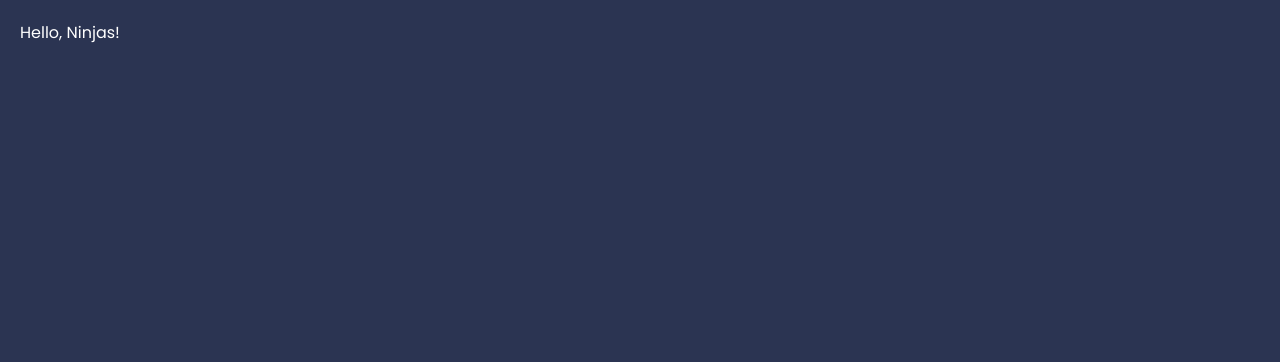
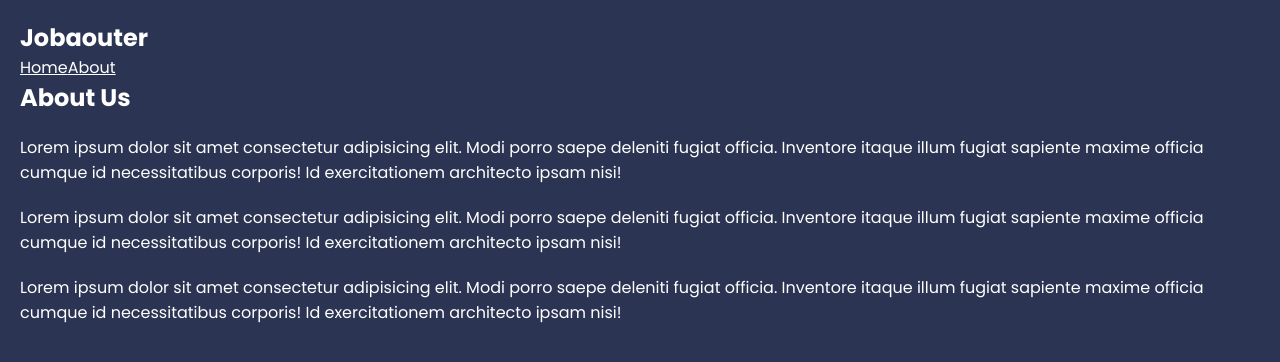
Before and after one commit to nijikoto/jobarouter, a React (Create React App) app: page /About in a window 1280 px wide. Shown: the top 362 px of the page. Built offline with nearby package versions, Linux system fonts and the light colour scheme.

Commit message:
first stage

```diff
--- a/package.json
+++ b/package.json
@@ -8,6 +8,7 @@
     "@testing-library/user-event": "^13.5.0",
     "react": "^18.2.0",
     "react-dom": "^18.2.0",
+    "react-router-dom": "6.4",
     "react-scripts": "5.0.1",
     "web-vitals": "^2.1.4"
   },
--- a/src/App.js
+++ b/src/App.js
@@ -1,9 +1,27 @@
+import { BrowserRouter, Routes, Route, Link, NavLink } from 'react-router-dom'
+
+//pages
+import Home from './pages/Home'
+import About from './pages/About'
+
 function App() {
   return (
-    <div className="App">
-      Hello, Ninjas!
-    </div>
-  );
+    <BrowserRouter>
+      <header>
+        <nav>
+          <h1>Jobaouter</h1>
+          <Link to="/">Home</Link>
+          <NavLink to="about">About</NavLink>
+        </nav>
+      </header>
+      <main>
+        <Routes>
+          <Route path="/" element={<Home />}></Route>
+          <Route path="About" element={<About />}></Route>
+        </Routes>
+      </main>
+    </BrowserRouter>
+  )
 }
 
 export default App
--- a/src/index.js
+++ b/src/index.js
@@ -7,5 +7,5 @@ const root = ReactDOM.createRoot(document.getElementById('root'))
 root.render(
   <React.StrictMode>
     <App />
-  </React.StrictMode>
+  </React.StrictMode>,
 )
--- /dev/null
+++ b/src/pages/About.js
@@ -0,0 +1,22 @@
+export default function About() {
+  return (
+    <div className="about">
+      <h2>About Us</h2>
+      <p>
+        Lorem ipsum dolor sit amet consectetur adipisicing elit. Modi porro saepe deleniti fugiat
+        officia. Inventore itaque illum fugiat sapiente maxime officia cumque id necessitatibus
+        corporis! Id exercitationem architecto ipsam nisi!
+      </p>
+      <p>
+        Lorem ipsum dolor sit amet consectetur adipisicing elit. Modi porro saepe deleniti fugiat
+        officia. Inventore itaque illum fugiat sapiente maxime officia cumque id necessitatibus
+        corporis! Id exercitationem architecto ipsam nisi!
+      </p>
+      <p>
+        Lorem ipsum dolor sit amet consectetur adipisicing elit. Modi porro saepe deleniti fugiat
+        officia. Inventore itaque illum fugiat sapiente maxime officia cumque id necessitatibus
+        corporis! Id exercitationem architecto ipsam nisi!
+      </p>
+    </div>
+  )
+}
--- /dev/null
+++ b/src/pages/Home.js
@@ -0,0 +1,22 @@
+export default function Home() {
+  return (
+    <div className="home">
+      <h2>Welcome</h2>
+      <p>
+        Lorem ipsum dolor sit amet consectetur adipisicing elit. Qui, nobis iste quae laudantium
+        autem dolore et aut fuga expedita laborum optio natus, a nemo. Vero molestiae numquam itaque
+        dolore voluptates?
+      </p>
+      <p>
+        Lorem ipsum dolor sit amet consectetur adipisicing elit. Qui, nobis iste quae laudantium
+        autem dolore et aut fuga expedita laborum optio natus, a nemo. Vero molestiae numquam itaque
+        dolore voluptates?
+      </p>
+      <p>
+        Lorem ipsum dolor sit amet consectetur adipisicing elit. Qui, nobis iste quae laudantium
+        autem dolore et aut fuga expedita laborum optio natus, a nemo. Vero molestiae numquam itaque
+        dolore voluptates?
+      </p>
+    </div>
+  )
+}
```
Also changed, not shown: 1 other file (tests, documents, lock files or other folders).
